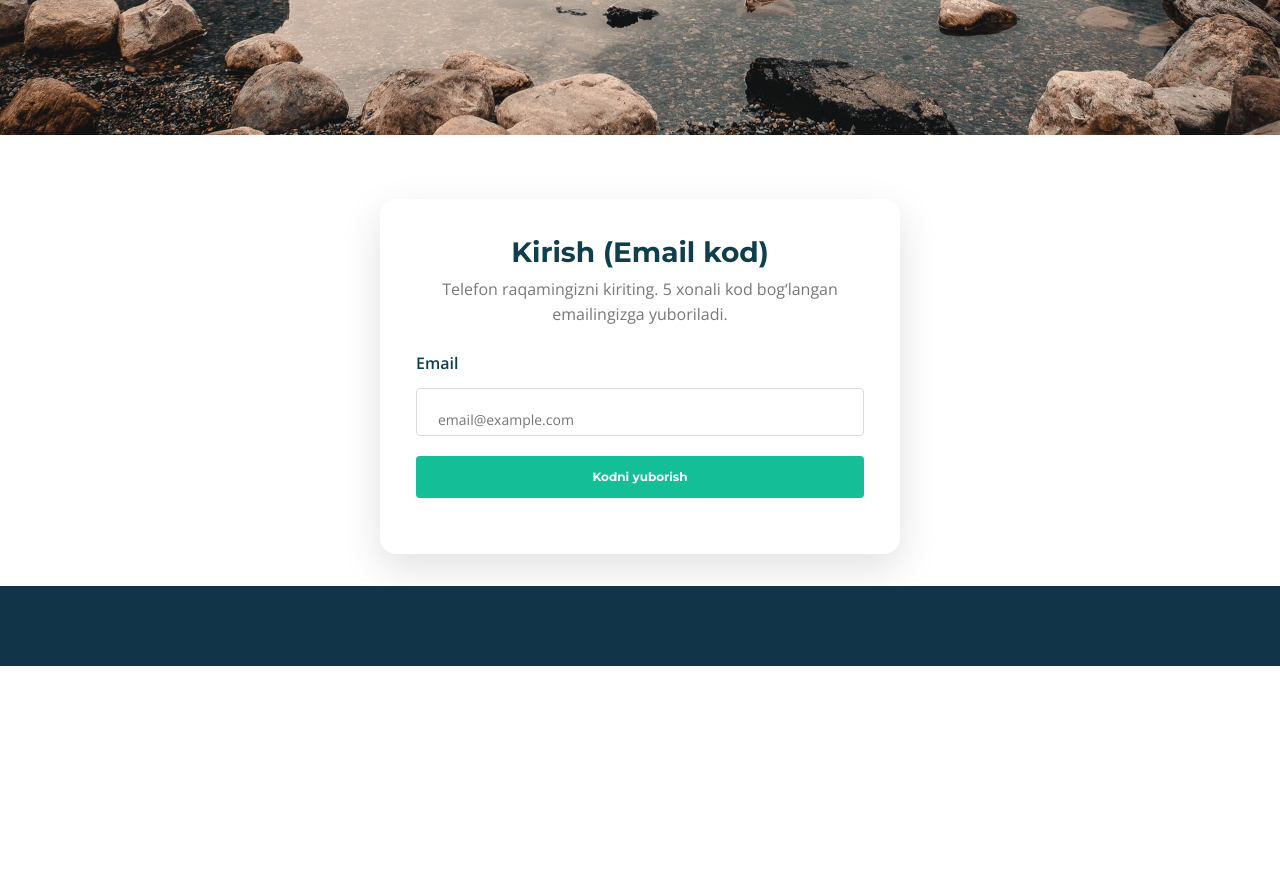
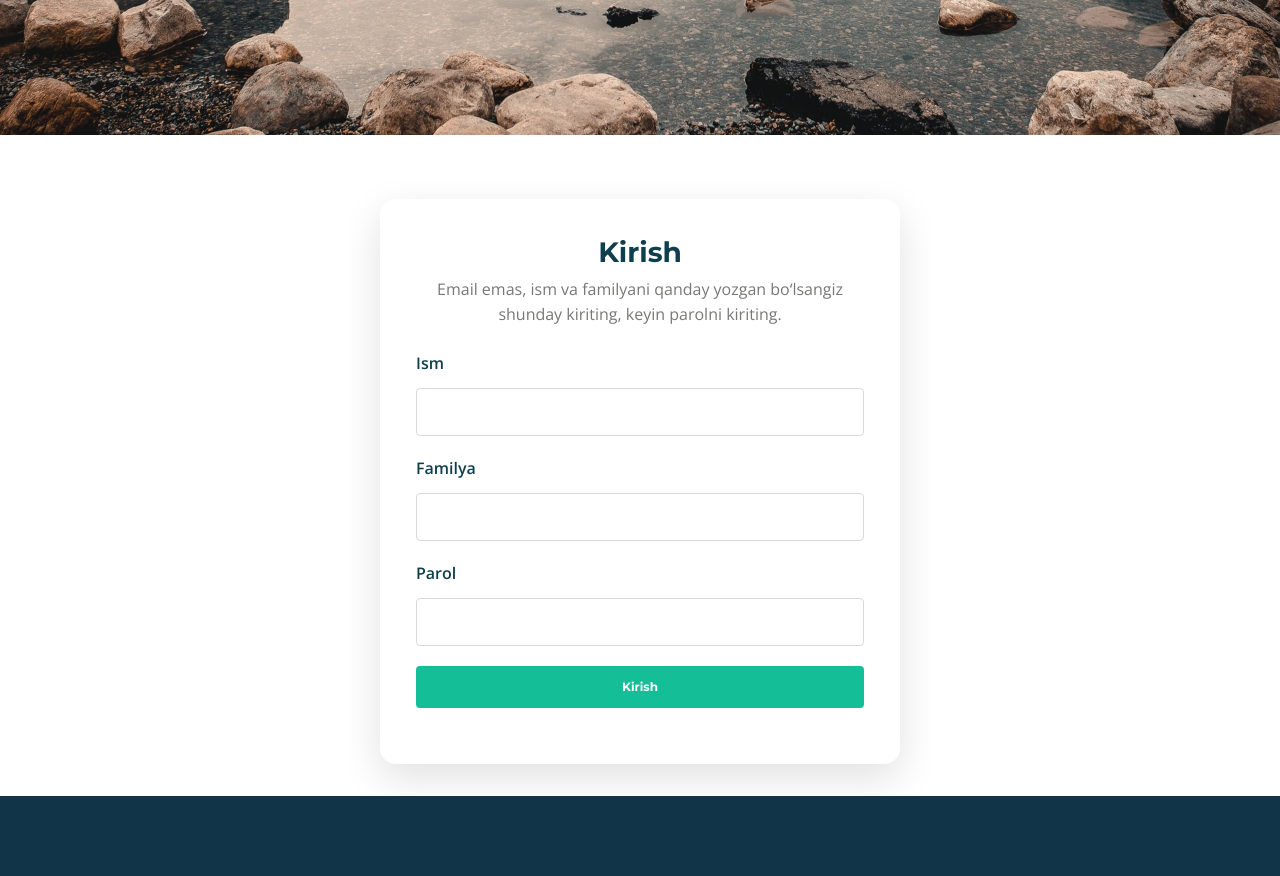
Before and after one commit to abuwcheek/obod-mahalla, a Django app: page /login/ in a window 1280 px wide. Shown: the part 485-1361 px from the top of the page. Before the commit the page ends 1151 px from the top, so only its background shows below. Run offline with Django 5.2, Linux system fonts and the light colour scheme; data that the repository does not hold is empty; some libraries are stand-ins or nearby versions.

Commit message:
register, login, logout, view profile

```diff
--- a/home/admin.py
+++ b/home/admin.py
@@ -25,7 +25,7 @@ class ContactUsAdmin(admin.ModelAdmin):
 
 @admin.register(UserRegistration)
 class UserRegistrationAdmin(admin.ModelAdmin):
-     list_display = ('ism', 'familya', 'email', 'nomer', 'jinsi', 'daraja', 'is_active', 'is_deleted', 'created_at')
+     list_display = ('id', 'ism', 'familya', 'email', 'nomer', 'jinsi', 'daraja', 'is_active', 'is_deleted', 'created_at')
      search_fields = ('ism', 'familya', 'email', 'nomer')
      list_filter = ('jinsi', 'daraja', 'is_active', 'is_deleted')
      list_editable = ('is_active', 'is_deleted')
--- a/home/models.py
+++ b/home/models.py
@@ -37,6 +37,7 @@ class UserRegistration(BaseModel, models.Model):
     nomer = models.CharField(max_length=20)
     otp_code = models.CharField(max_length=6, null=True, blank=True)
     otp_sent_at = models.DateTimeField(null=True, blank=True)
+    password = models.CharField(max_length=128, null=True, blank=True)
 
     # Rasm uchun (media papkasiga yuklanadi)
     rasm = models.ImageField(upload_to='user_images/', null=True, blank=True)
--- a/home/views.py
+++ b/home/views.py
@@ -1,12 +1,7 @@
 from django.shortcuts import redirect, render
 from django.contrib import messages
-from django.views import View
-from django.utils import timezone
-import random
-from datetime import timedelta
-from django.conf import settings
-from .models import Home, ContactUs, UserRegistration, UserOTP
-from django.core.mail import send_mail
+from .models import Home, UserRegistration
+from django.contrib.auth.hashers import make_password, check_password
 
 
 
@@ -35,9 +30,23 @@ def register(request):
           nomer = request.POST.get('nomer', '').strip()
           jinsi = request.POST.get('jinsi', '').strip()
           rasm = request.FILES.get('rasm')
+          password1 = request.POST.get('password1', '')
+          password2 = request.POST.get('password2', '')
 
           if not ism or not familya or not email or not nomer or not jinsi:
                messages.error(request, "Barcha majburiy maydonlarni to'ldiring.")
+               return redirect('register')
+
+          if not password1 or not password2:
+               messages.error(request, "Parolni ikki marta kiriting.")
+               return redirect('register')
+
+          if password1 != password2:
+               messages.error(request, "Parollar mos kelmadi.")
+               return redirect('register')
+
+          if len(password1) < 6:
+               messages.error(request, "Parol kamida 6 belgidan iborat bo'lsin.")
                return redirect('register')
 
           if jinsi not in dict(UserRegistration.GENDER_CHOICES):
@@ -48,6 +57,8 @@ def register(request):
                messages.error(request, "Bu email bilan allaqachon ro'yxatdan o'tilgan.")
                return redirect('register')
 
+          hashed_password = make_password(password1)
+
           created = UserRegistration.objects.create(
                ism=ism,
                familya=familya,
@@ -55,6 +66,7 @@ def register(request):
                nomer=nomer,
                jinsi=jinsi,
                rasm=rasm,
+               password=hashed_password,
           )
           request.session['is_registered'] = True
           request.session['registered_email'] = email
@@ -92,88 +104,32 @@ def logout_profile(request):
 
 
 def login_request(request):
-     show_code_form = False
-     pending_email = request.session.get('otp_pending_email')
-     expiry_seconds = 60
+     if request.method == 'POST':
+          ism = request.POST.get('ism', '').strip()
+          familya = request.POST.get('familya', '').strip()
+          password = request.POST.get('password', '')
 
-     # clear pending if last OTP expired
-     if pending_email:
-          latest = UserOTP.objects.filter(user__email=pending_email, is_verified=False).order_by('-created_at').first()
-          if not latest or (latest.created_at and timezone.now() > latest.created_at + timedelta(seconds=expiry_seconds)):
-               request.session.pop('otp_pending_email', None)
-               pending_email = None
-
-     if request.method == 'POST' and 'email' in request.POST:
-          email = request.POST.get('email', '').strip().lower()
-          user = UserRegistration.objects.filter(email=email).first()
-          if not user:
-               messages.error(request, "Bu email bo'yicha foydalanuvchi topilmadi.")
+          if not ism or not familya or not password:
+               messages.error(request, "Ism, familya va parolni to'liq kiriting.")
                return redirect('login')
 
-          code = str(random.randint(10000, 99999))
-          UserOTP.objects.create(user=user, code=code, is_verified=False)
+          user = UserRegistration.objects.filter(
+               ism__iexact=ism,
+               familya__iexact=familya
+          ).first()
 
-          request.session['otp_pending_email'] = email
-          show_code_form = True
-          messages.success(request, f"Kod emailingizga yuborildi: {user.email}")
-          _send_email_code(user.email, code)
-
-     if request.method == 'POST' and 'code' in request.POST:
-          code = request.POST.get('code', '').strip()
-          email = pending_email
-          if not email:
-               messages.error(request, "Avval emailni kiriting.")
+          if not user:
+               messages.error(request, "Ism yoki familya noto'g'ri.")
                return redirect('login')
 
-          user = UserRegistration.objects.filter(email=email).first()
-          if not user:
-               messages.error(request, "Bu email bo'yicha foydalanuvchi topilmadi.")
+          if not user.password or not check_password(password, user.password):
+               messages.error(request, "Parol xato.")
                return redirect('login')
 
-          otp = UserOTP.objects.filter(user=user, is_verified=False).order_by('-created_at').first()
-          if not otp:
-               messages.error(request, "Avval kod so'rang.")
-               return redirect('login')
+          request.session['is_registered'] = True
+          request.session['registered_email'] = user.email
+          request.session['registered_name'] = f"{user.ism} {user.familya}"
+          messages.success(request, f"Xush kelibsiz, {user.ism}!")
+          return redirect('home')
 
-          if otp.created_at and timezone.now() > otp.created_at + timedelta(seconds=expiry_seconds):
-               messages.error(request, "Kodning amal qilish muddati tugadi. Qaytadan kod oling.")
-               request.session.pop('otp_pending_email', None)
-               return redirect('login')
-
-          if len(code) != 5 or not code.isdigit():
-               messages.error(request, "Kod 5 xonali son bo'lishi kerak.")
-               show_code_form = True
-          elif code != otp.code:
-               messages.error(request, "Kod noto'g'ri.")
-               show_code_form = True
-          else:
-               # muvaffaqiyatli login
-               request.session['is_registered'] = True
-               request.session['registered_email'] = user.email
-               request.session['registered_name'] = f"{user.ism} {user.familya}"
-               otp.is_verified = True
-               otp.save(update_fields=['is_verified'])
-               request.session.pop('otp_pending_email', None)
-               messages.success(request, "Tizimga kirdingiz.")
-               return redirect('home')
-
-     if pending_email:
-          show_code_form = True
-
-     context = {
-          "show_code_form": show_code_form,
-     }
-     return render(request, 'login.html', context)
-
-
-def _send_email_code(email, code):
-     subject = "Obod Mahalla tasdiq kodi"
-     body = f"Sizning tasdiq kodingiz: {code}\n\nKod 1 daqiqa davomida amal qiladi."
-     from_email = getattr(settings, "DEFAULT_FROM_EMAIL", None)
-     if not from_email or not email:
-          print("Email not sent: DEFAULT_FROM_EMAIL yoki qabul qiluvchi yo'q.")
-          return
-     try:
-          send_mail(subject, body, from_email, [email], fail_silently=False)
-     except Exception as exc:
-          print(f"Email send failed: {exc}")
+     return render(request, 'login.html')
--- a/templates/login.html
+++ b/templates/login.html
@@ -22,37 +22,27 @@
 
 <div class="container">
      <div class="auth-card">
-<h2 class="text-center" style="color:#0f3f4c;">Kirish (Email kod)</h2>
-<p class="text-center">Telefon raqamingizni kiriting. 5 xonali kod bog‘langan emailingizga yuboriladi.</p>
+          <h2 class="text-center" style="color:#0f3f4c;">Kirish</h2>
+          <p class="text-center">Email emas, ism va familyani qanday yozgan bo‘lsangiz shunday kiriting, keyin parolni kiriting.</p>
 
-          {% if not show_code_form %}
           <form method="post" style="margin-top:1.5rem;">
                {% csrf_token %}
                <div class="form-group">
-                         <label class="step-label" for="email">Email</label>
-                         <input type="email" class="form-control-input" id="email" name="email" placeholder="email@example.com" required>
+                    <label class="step-label" for="ism">Ism</label>
+                    <input type="text" class="form-control-input" id="ism" name="ism" required>
                </div>
                <div class="form-group">
-                         <button type="submit" class="btn-solid-reg" style="width:100%;">Kodni yuborish</button>
+                    <label class="step-label" for="familya">Familya</label>
+                    <input type="text" class="form-control-input" id="familya" name="familya" required>
                </div>
-               </form>
-          {% endif %}
-
-          {% if show_code_form %}
-          <hr>
-          {% if show_code_form %}
-               <form method="post" style="margin-top:1rem;">
-                    {% csrf_token %}
                <div class="form-group">
-                         <label class="step-label" for="code">Emailga kelgan kodni kiriting</label>
-                         <input type="text" class="form-control-input" id="code" name="code" maxlength="5" minlength="5" required>
+                    <label class="step-label" for="password">Parol</label>
+                    <input type="password" class="form-control-input" id="password" name="password" required>
                </div>
                <div class="form-group">
                     <button type="submit" class="btn-solid-reg" style="width:100%;">Kirish</button>
                </div>
           </form>
-          {% endif %}
-          {% endif %}
      </div>
 </div>
 {% endblock content %}
```
Also changed, not shown: templates/register.html (+11 -3 lines), home/migrations/0013_userregistration_password.py (added), media/user_images/Снимок_экрана_2026-04-10_194244.png (added). Lines whose indentation alone changed are shown as unchanged.
